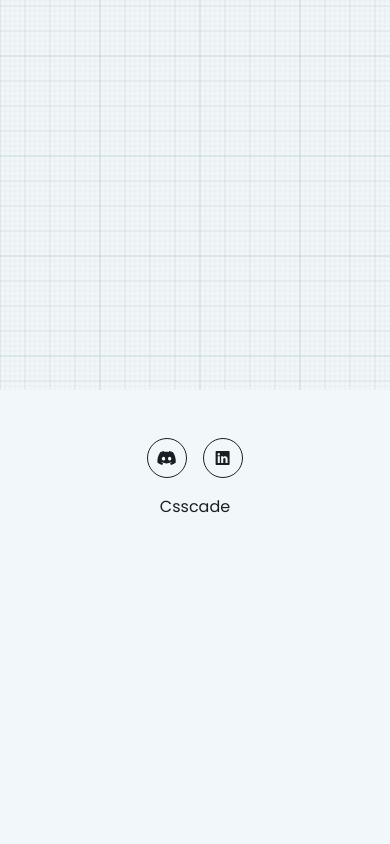
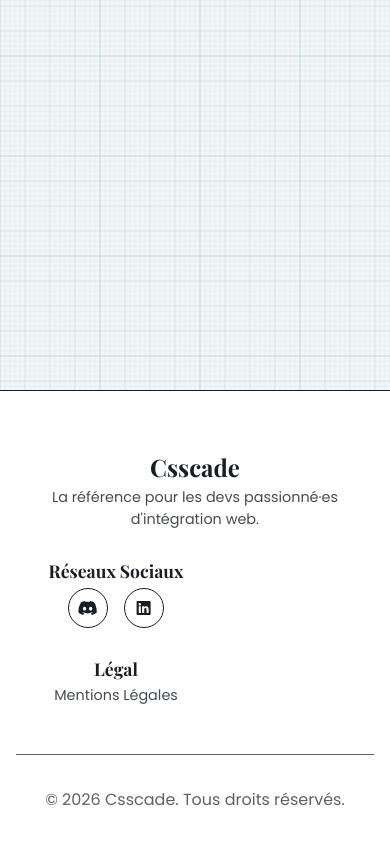
Before and after one commit to Csscade/csscade-ts, a Next.js app: page /authors in a window 390 px wide. Shown: the part 692-1536 px from the top of the page. Before the commit the page ends 1243 px from the top, so only its background shows below. Built offline with nearby package versions, Linux system fonts and the light colour scheme; no server answers.

Commit message:
feat: update footer and add mentions légales page

```diff
--- a/src/ui/articles/LastArticlesList/LastArticlesList.css
+++ b/src/ui/articles/LastArticlesList/LastArticlesList.css
@@ -1,7 +1,7 @@
 .last-articles {
   background-color: var(--background-reverse);
   color: var(--font-reverse);
-  margin: 2rem 0;
+  margin: 2rem 0 0;
   display: flex;
   flex-direction: column;
   justify-content: stretch;
--- a/src/ui/components/templates/Footer/Footer.css
+++ b/src/ui/components/templates/Footer/Footer.css
@@ -1,13 +1,112 @@
 .footer {
   position: relative;
-  padding: 2rem 1rem;
-  text-align: center;
+  padding: 4rem 1rem 2rem;
+  background-color: var(--background-secondary, #fff);
+  border-top: 1px solid var(--border-color, #202428);
+  color: var(--font-color, #202428);
+
+  .footer__content {
+    display: flex;
+    flex-wrap: wrap;
+    gap: 4rem;
+    max-width: var(--container-max-width, 1200px);
+    margin: 0 auto;
+    text-align: left;
+    padding-bottom: 3rem;
+    align-items: start;
+  }
+
+  .footer__section {
+    display: flex;
+    flex-direction: column;
+    gap: 1rem;
+    flex: 1;
+    min-width: 200px;
+  }
+
+  .footer__section:first-child {
+    flex: 2;
+  }
+
+  .footer__brand {
+    font-size: 1.5rem;
+    font-weight: 700;
+    font-family: var(--font-secondary);
+    line-height: 1;
+    display: block;
+    margin: 0;
+  }
+
+  .footer__description {
+    font-size: 0.9rem;
+    line-height: 1.5;
+    opacity: 0.8;
+    margin: 0;
+  }
+
+  .footer__title {
+    font-size: 1.1rem;
+    font-weight: 600;
+    line-height: 1;
+    display: block;
+    margin: 0;
+  }
 
   .footer__links {
     display: flex;
-    justify-content: center;
+    gap: 1rem;
     align-items: center;
-    gap: 1rem;
-    padding: 1rem 0;
+  }
+
+  .footer__legal-link {
+    font-size: 0.9rem;
+    text-decoration: none;
+    color: inherit;
+    opacity: 0.8;
+    transition: opacity 0.2s;
+
+    &:hover {
+      opacity: 1;
+    }
+  }
+
+  .footer__bottom {
+    border-top: 1px solid var(--border-color, #202428);
+    padding-top: 2rem;
+    text-align: center;
+    font-size: 0.85rem;
+    opacity: 0.7;
+    margin: 0;
+
+    p {
+      margin: 0;
+    }
   }
 }
+
+@media (max-width: 640px) {
+  .footer {
+    text-align: center;
+
+    .footer__content {
+      flex-direction: column;
+      text-align: center;
+      gap: 2rem;
+    }
+
+    .footer__links {
+      justify-content: center;
+    }
+
+    .footer__section {
+      align-items: center;
+      gap: 0.5rem;
+    }
+
+    .footer__brand,
+    .footer__title {
+      justify-content: center;
+      display: flex;
+    }
+  }
+}
--- a/src/ui/components/templates/Footer/Footer.tsx
+++ b/src/ui/components/templates/Footer/Footer.tsx
@@ -8,8 +8,20 @@ const linkedinUrl =
   process.env.LINKEDIN_URL ?? "https://www.linkedin.com/company/csscade/";
 
 export const Footer = () => {
+  const currentYear = new Date().getFullYear();
+
   return (
     <footer className={"footer"}>
+      <div className={"footer__content"}>
+        <div className={"footer__section"}>
+          <span className={"footer__brand"}>Csscade</span>
+          <p className={"footer__description"}>
+            La référence pour les devs passionné·es d'intégration web.
+          </p>
+        </div>
+
+        <div className={"footer__section"}>
+          <h4 className={"footer__title"}>Réseaux Sociaux</h4>
           <div className={"footer__links"}>
             <StyledLink href={discordUrl} iconOnly={true} ariaLabel="Discord">
               <FontAwesomeIcon icon={faDiscord} />
@@ -18,7 +30,19 @@ export const Footer = () => {
               <FontAwesomeIcon icon={faLinkedin} />
             </StyledLink>
           </div>
-      <span>Csscade</span>
+        </div>
+
+        <div className={"footer__section"}>
+          <h4 className={"footer__title"}>Légal</h4>
+          <StyledLink href="/mentions-legales" className="footer__legal-link">
+            Mentions Légales
+          </StyledLink>
+        </div>
+      </div>
+
+      <div className={"footer__bottom"}>
+        <p>© {currentYear} Csscade. Tous droits réservés.</p>
+      </div>
     </footer>
   );
 };
```
Also changed, not shown: src/app/mentions-legales/page.tsx (added, +93 -0 lines). Lines whose indentation alone changed are shown as unchanged.
